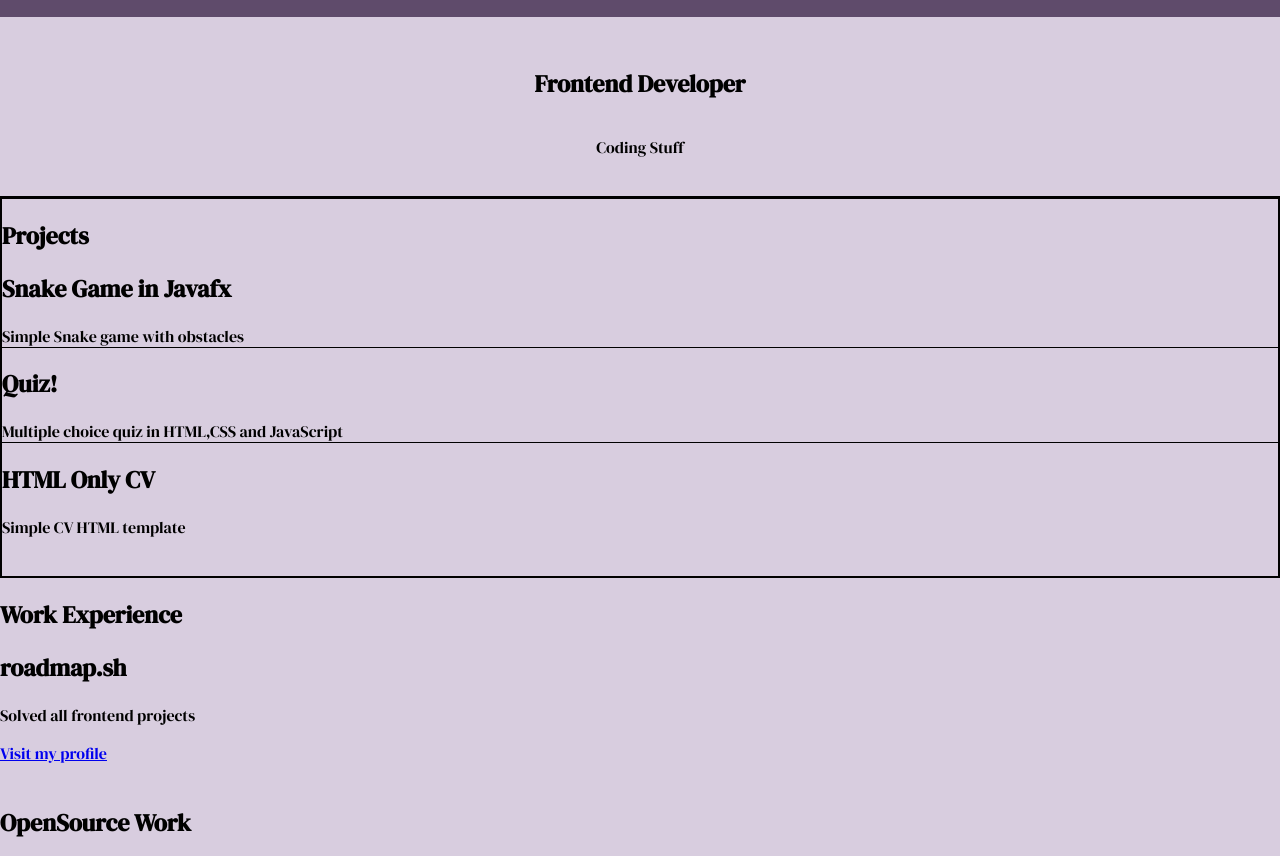
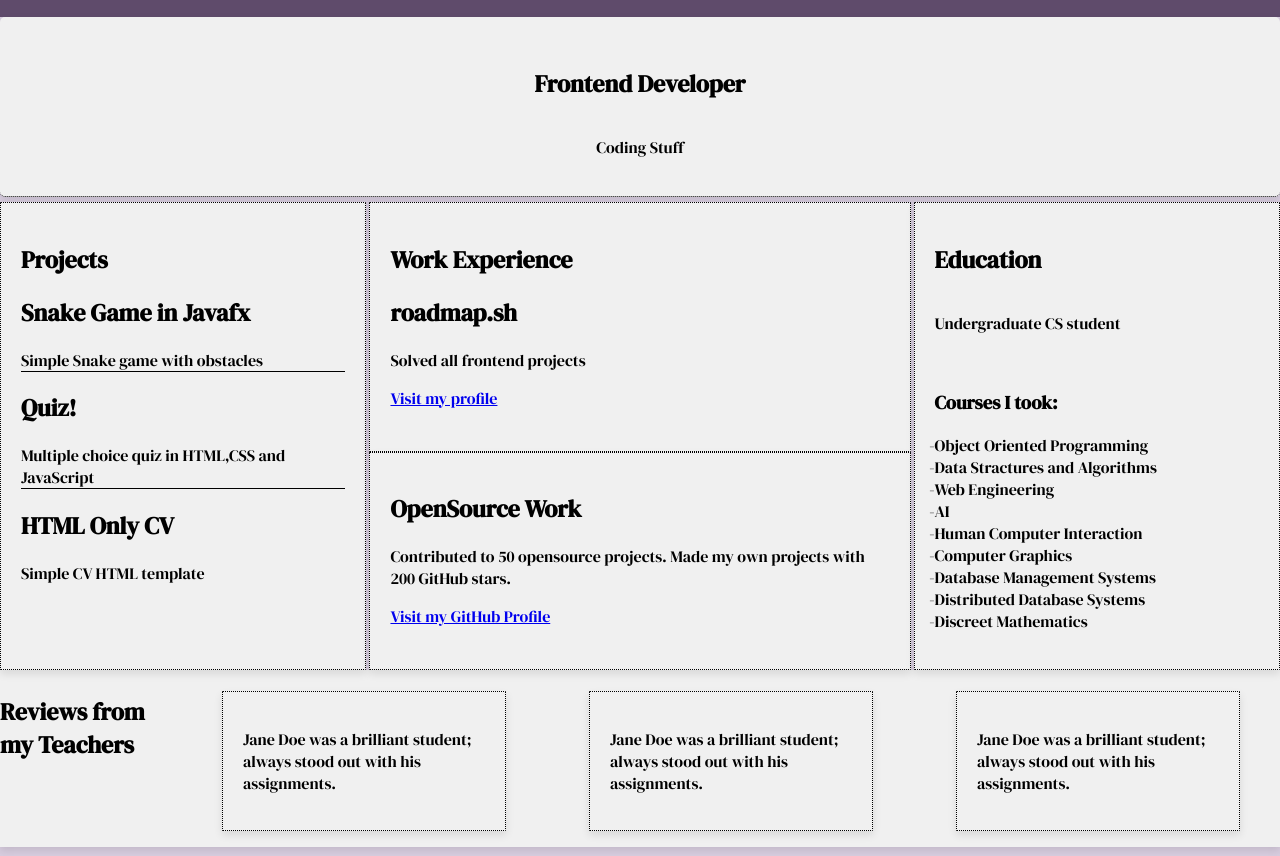
Before and after one commit to Eveft03/Personal-Portfolio, a plain HTML site: page home.html in a window 1280 px wide. Shown: the part 80-936 px from the top of the page. Drawn offline with Linux system fonts and the light colour scheme.

Commit message:
Almost finished with home layout. Ony reviews left, trying to get the blockquote alignment just right. Added dotted borders, fixed sections layout, stuck to a color scheme.

```diff
--- a/home.css
+++ b/home.css
@@ -4,6 +4,7 @@ body{
     padding: 0%;
     margin: 0%;
     font-family: "DM Serif Display";
+
 }
 /*HEADER AND LOGO*/
 header{
@@ -70,25 +71,98 @@ justify-content: center;
 align-items: center;
 gap: -20px;
 padding-top: 30px;
-border-bottom: 1px solid #000000;
+border-bottom: 1px dotted #000000;
+border-radius: 5px;
+background-color: #f0f0f0;
+box-shadow: 0 4px 8px rgba(0, 0, 0, 0.1);
 }
 
-.projects{
- display: flexbox;
- justify-content: left;
- flex-direction: column;
- padding: 0;
- margin: 0;
- border: 2px solid #000000;
+
+.container {
+    display: flex; /* Horizontal */
+    justify-content: space-between;
+    gap: 3px;
+    padding: 5px 0 0 0;
 
 }
 
-.projects ul{
+/* SECTIONS */
+.container section {
+    flex: 30%; /*Taking up 30% of space each*/
+    padding: 20px;
+    background-color: #f0f0f0;
+    box-shadow: 0 4px 8px rgba(0, 0, 0, 0.1);
+    border-radius: 1px;
+    border: 1px dotted #000000;
+}
+
+
+ /*Place of each section*/
+.work-experience {
+    order: 1;
+    flex-basis: 100%; /*getting all the space*/
+
+}
+
+.opensource-work {
+    order: 2; /*Below WE*/
+    flex-basis: 100%;
+}
+
+
+.projects, .education {
+    order: 0; /* Same position */
+}
+
+ .projects ul {
+    padding: 0;
+    margin: 0;
+    list-style: none;
+}
+
+
+
+ .projects p:not(:last-child) {
+    list-style: none;
+    border-bottom: 1px solid #000000 ;
+    padding: 0;
+    margin: 0;
+
+}
+
+.education {
+   padding: 0;
+   margin: 0;
+   display: flex;
+   flex-direction: column ;
+   align-items: left;
+}
+
+.education ul {
+    list-style-type: '-';
     padding: 0;
 }
 
- .projects p:not(:last-child) {
-    list-style: none;
-    border-bottom: 1px solid #000000;
-    padding: 0;
+.reviews {
+    display: flex; /* Horizontal */
+    justify-content: space-between;
+    gap: 3px;
+    padding: 5px 0 0 0;
+    box-shadow: 0 4px 8px rgba(0, 0, 0, 0.1);
+    background-color: #f0f0f0;
 }
+
+.reviews h2{
+    order: 1;
+}
+
+.reviews blockquote {
+    order: 2;
+    flex-direction: row;
+    flex: 30%; /*Taking up 30% of space each*/
+    padding: 20px;
+    background-color: #f0f0f0;
+    box-shadow: 0 4px 8px rgba(0, 0, 0, 0.1);
+    border-radius: 1px;
+    border: 1px dotted #000000;
+}
--- a/home.html
+++ b/home.html
@@ -41,7 +41,7 @@
                 <p>Coding Stuff</p>
                 <br>
             </section>
-
+            <div class="container">
                 <section class="projects">
                     <h1>Projects</h1>
                     <ul>
@@ -55,7 +55,7 @@
                     </ul>
                     <br>
                 </section>
-
+                <div class="workc">
                     <section class="work experience">
                         <h1>Work Experience</h1>
                         <article>
@@ -68,14 +68,15 @@
                     <section class="opensource work">
                         <h2>OpenSource Work</h2>
                         <article>
-                    <p>Contributed to 50 opensource projects. Made my own
+                            <p>Contributed to 50 opensource projects. Made my
+                                own
                                 projects with 200 GitHub stars.</p>
                             <a href="https://github.com/Eveft03">Visit my GitHub
                                 Profile</a>
                         </article>
                         <br>
                     </section>
-
+                </div>
                 <section class="education">
                     <h1>Education</h1>
                     <article>
@@ -97,7 +98,7 @@
                         </ul>
                     </article>
                 </section>
-
+            </div>
             <aside class="reviews">
                 <h2>Reviews from my Teachers</h2>
                 <blockquote>
```
Lines whose indentation alone changed are shown as unchanged.
